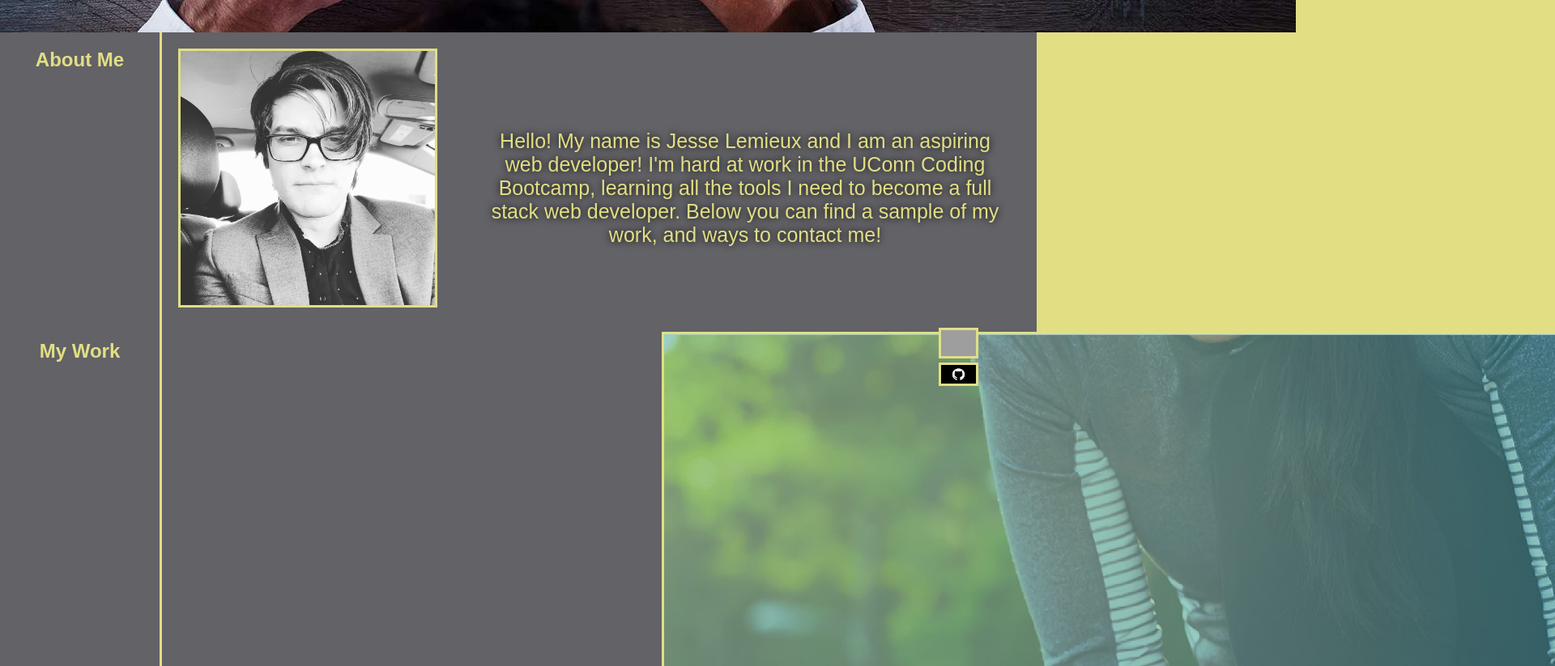
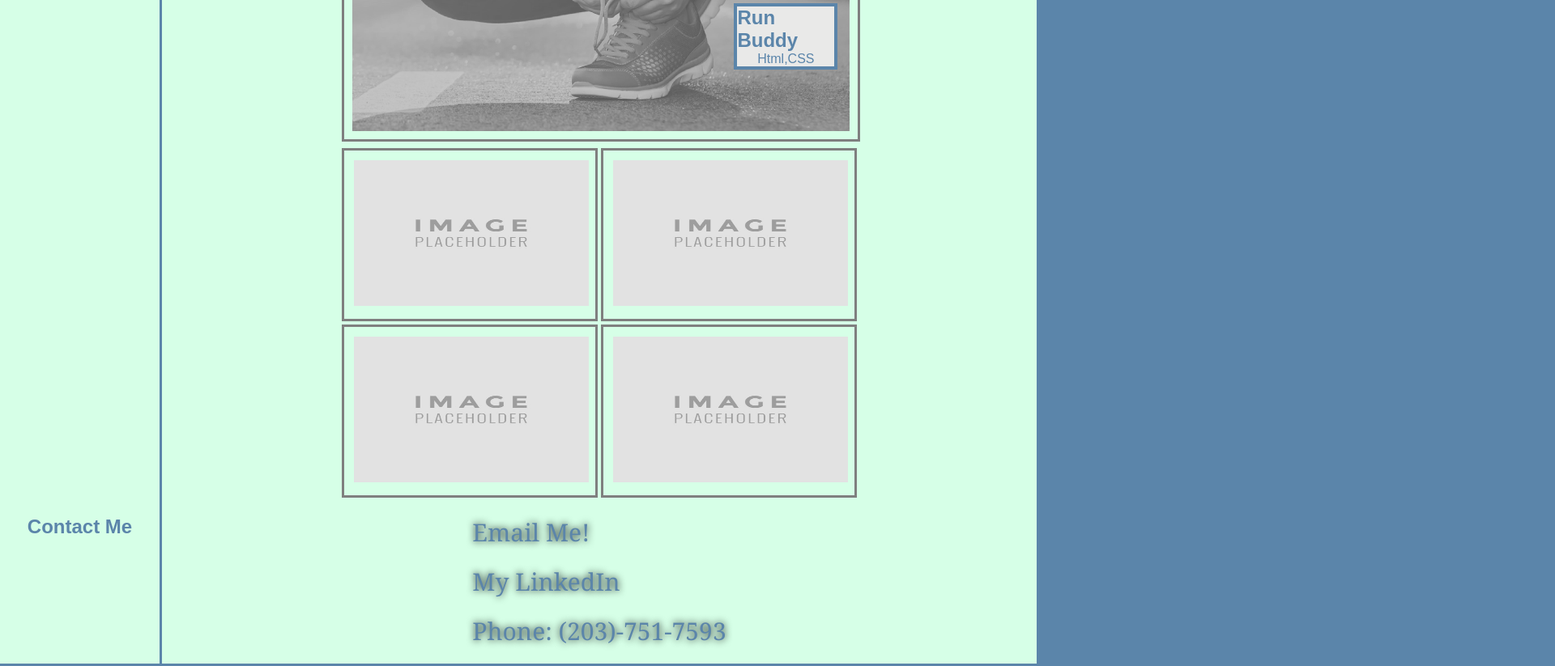
Before and after one commit to Jesse-Lemieux/Jesse-Lemeiux-s-Portfolio, a plain HTML site: page index.html in a window 1280 px wide. Shown: the part 1138-1961 px from the top of the page at 81% size, 1920 px wide, since content can reach past the window. Drawn offline with Linux system fonts and the light colour scheme; grey boxes are pictures that could not be loaded.

Commit message:
Added flexbox, fix some text orientation

```diff
--- a/assets/css/style.css
+++ b/assets/css/style.css
@@ -2,12 +2,13 @@
     margin: 0;
     padding: 0;
     box-sizing: border-box;
+    list-style: none;
 }
 
 :root {
-    --primary-color: #E2DE84;
-    --secondary-color: #86836D;
-    --tertiary-color: #626267;
+    --primary-color: #5B85AA;
+    --secondary-color: #e9e9e8;
+    --tertiary-color: #d6ffe7;
 }
 
 body {
@@ -31,6 +32,7 @@ header {
     position: -webkit-sticky;
     position: sticky;
     top: 0;
+    width: 100%;
     background-image: url("../images/hero-bg.jpg");
     background-size: cover;
     background-position: center;
@@ -93,6 +95,28 @@ header {
     flex-shrink: inherit;
 }
 
+.hero-img {
+    width: 100%;
+    height: 300px;
+    overflow: hidden;
+    align-self: center;
+}
+
+
+.hero-text{
+  position: absolute;
+  display: flex;
+  flex-direction: column;
+  align-items: center;
+  background-color: var(--secondary-color);
+  border: var(--primary-color) solid 4px;
+  width: 10%;
+  z-index: 40;
+  margin-top: 10%;
+  margin-left: 80%;
+  font-size: 20px;
+  text-align: center;
+}
 
 
 
@@ -110,7 +134,6 @@ header {
     margin: 20px;
     padding: 20px;
     margin-top: 100px;
-    text-shadow: 0 0 10px black;
 }
 
 .bio h1 {
@@ -133,6 +156,7 @@ header {
 .my-work {
     background-color: var(--tertiary-color);
     display: flex;
+    flex: 0 0 400;
 }
 
 .my-work h1 {
@@ -140,42 +164,89 @@ header {
     border-right: var(--primary-color) solid 3px;
     color: var(--primary-color);
     text-align: center;
-    min-width: 200px;
+    width: 200px;
 }
 
+.imgs {
+ display: flex;
+ flex-wrap: wrap;
+ width: 50%;
+ justify-content: center;
+ align-items: center;
+ margin: 0 auto;
 
-.small-img {
-    display: flex;
-    flex-direction: column;
-    align-items: center;
 }
 
 .big-img {
-    display: flex;
-    margin: 10px;
+  display: flex;
+ justify-content: flex-end ;
 }
 
-.my-work img {
-    display: flex;
-    align-content: center;
-    border: var(--primary-color) solid 3px;
+.run-buddy {
+    filter: grayscale(100%);
+    padding: 10px;
+    margin: 2px;
+    width: 100%;
+    align-self: center;
+    border: var(--primary-color) 3px solid;
+}
+
+.run-buddy:hover {
+  filter: none;
+}
+
+.rb-text{
+  position: absolute;
+  display: flex;
+  flex-direction: column;
+  align-items: center;
+  background-color: var(--secondary-color);
+  border: var(--primary-color) solid 4px;
+  width: 10%;
+  z-index: 40;
+  margin-top: 30%;
+  margin-right: 2%;
+}
+
+.rb-text h2, .rb-text p{
+
+color: var(--primary-color);
+}
+
+.small img {
+    height: 200px;
+    width: 100%;
+    margin: 2px;
+    padding: 10px;
+}
+
+.small {
+  margin: 2px;
+  filter: grayscale(100%);
 
 }
 
-#horiseon {
-    width: 25%;
-    margin: 5px;
+.small:hover {
+  filter: none;
 }
 
-#run-buddy {
-    width: 166%;
-    align-self: center;
-    margin-left: 70%;
-}
+.row {
+    display: flex;
+    flex-direction: row;
+    flex-wrap: wrap;
+    width: 100%;
+  }
 
-#git-hub {
-    width: 25%;
-}
+  .column {
+    display: flex;
+    flex-direction: column;
+    flex-basis: 100%;
+    flex: 1;
+  }
+
+  .small {
+    border: var(--primary-color) 3px solid;
+  }
 
 
 /* Contact Section */
--- a/index.html
+++ b/index.html
@@ -12,7 +12,7 @@
     <!--Navigation-->
     <header>
         <h1>
-            Jesse Lemieux
+           <a href="/index.html"> Jesse Lemieux </a>
         </h1>
             <nav>
                 <ul>
@@ -25,6 +25,9 @@
                     <li>
                         <a href="#contact">Contact Me</a>
                     </li>
+                    <li>
+                        <a href="https://www.linkedin.com/in/jesse-lemieux-70103b22a/">Resume</a>
+                    </li>
                 </ul>
             </nav>
 
@@ -36,13 +39,21 @@
 
     <section class="hero">
 
+        <div class="hero-img">
+
+            <div class="hero-text">
+                <h2>My Portfolio!</h2>
+            </div>
+
             <img src="./assets/images/hero.jpg"/>
+
+        </div>
 
 
     </section>
 
     <!--Picture and Bio-->
-    <section class="bio" id="#about-me">
+    <section class="bio" id="about-me">
 
         <h1>
             About Me
@@ -57,31 +68,52 @@
     </section>
 
     <!--My Work-->
-    <section class="my-work" id="#my-work">
+    <section class="my-work" id="my-work">
 
 
     <h1>
          My Work
     </h1>
 
-
+    <div class="imgs">
+        <div class="row">
+            <div class="column">
                 <div class="big-img">
-
-            <img src="./assets/images/run-buddy.jpg" img id="run-buddy"/>
-
+                    <div class="rb-text">
+                        <h2>Run Buddy</h2>
+                        <p>Html,CSS</p>
+                    </div>
+                    <a href=" https://jesse-lemieux.github.io/run-buddy/ ">
+                    <img src="./assets/images/run-buddy.jpg" class="run-buddy"/>
+                </a>
+                </div>
+            </div>
+        </div>
+        <div class="row">
+            <div class="column">
+                <div class="small">
+                    <img src="./assets/images/placeholder.jpg"/>
+                </div>
+                <div class="small">
+                    <img src="./assets/images/placeholder.jpg"/>
+                </div>
+            </div>
+            <div class="column">
+                <div class="small">
+                    <img src="./assets/images/placeholder.jpg"/>
+                </div>
+                <div class="small">
+                    <img src="./assets/images/placeholder.jpg"/>
+                </div>
+            </div>
+        </div>
     </div>
 
-        <div class="small-img">
 
-            <img src="./assets/images/horiseon.jpg" img id="horiseon"/>
-
-            <img src="./assets/images/git-hub.png" img id="git-hub"/>
-
-        </div>
     </section>
 
     <!--Contact-->
-    <section class="contact" id="#contact">
+    <section class="contact" id="contact">
 
         <h1>
             Contact Me
```
Also changed, not shown: assets/images/placeholder.jpg (added). Lines whose indentation alone changed are shown as unchanged.
